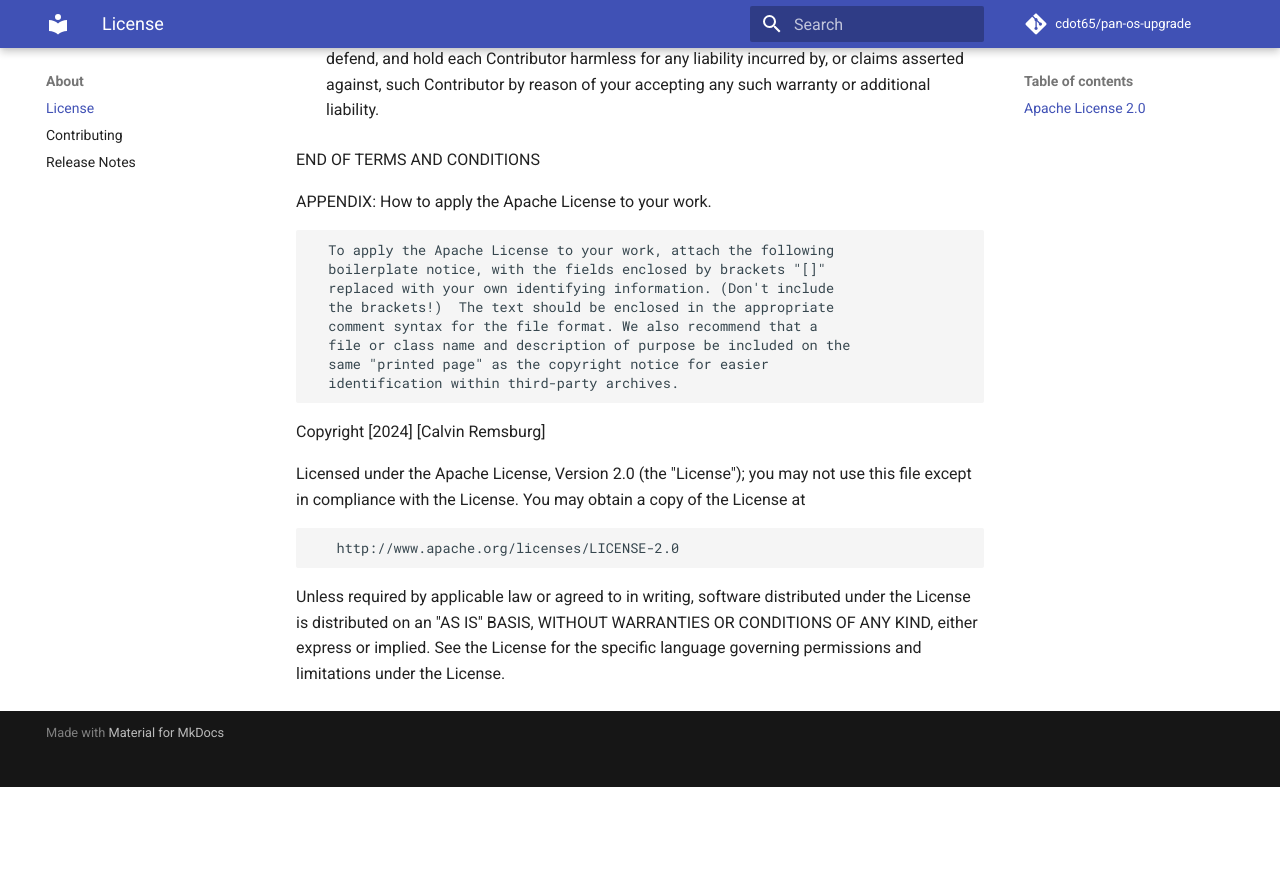
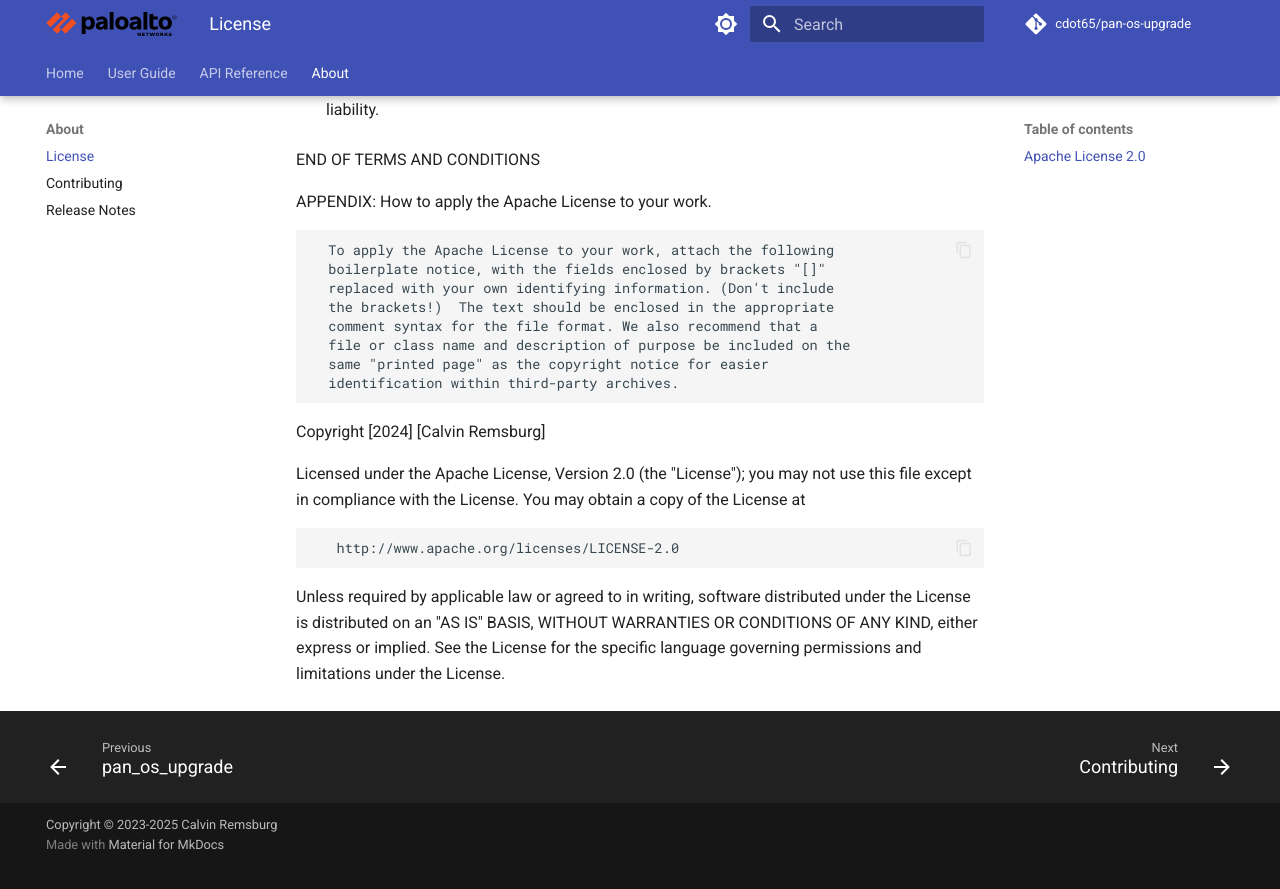
Before and after one commit to cdot65/pan-os-upgrade, an MkDocs documentation site: the page built from docs/about/license.md, in a window 1280 px wide and 900 px high, scrolled down 3441 px. Shown: the top 889 px of the window. Built offline with MkDocs 1.6.1 and Material for MkDocs 9.7.7, drawn with Linux system fonts in a browser that asks for light colours; comment, search, counter and statistics services are not loaded; before the commit the page ends 4228 px from its top, so only the background shows below that.

Commit message:
fix: update mkdocs configurations and workflow for compatibility
- Refactored mkdocs.yml to follow project standards and add improved features
- Added missing dependencies: mkdocs-autorefs and mkdocs-termynal
- Updated GitHub workflow to use Python 3.12 specifically to avoid compatibility issues
- Fixed autorefs plugin configuration issue with explicit link_titles setting

```diff
--- a/mkdocs.yml
+++ b/mkdocs.yml
@@ -1,21 +1,85 @@
-site_name: pan-os-upgrade Documentation
+site_name: PAN-OS Upgrade Automation
 site_description: Automate upgrades of Palo Alto Networks firewalls with Python
 site_url: https://cdot65.github.io/pan-os-upgrade/
 repo_name: cdot65/pan-os-upgrade
 repo_url: https://github.com/cdot65/pan-os-upgrade
+site_dir: site
+copyright: Copyright &copy; 2023-2025 Calvin Remsburg
+
 theme:
   name: material
+  logo: images/logo.svg
+  favicon: images/logo.svg
   language: en
   features:
+    - navigation.sections
+    - navigation.indexes
+    - navigation.top
     - navigation.tabs
+    - navigation.tabs.sticky
     - navigation.instant
+    - navigation.tracking
+    - navigation.footer
+    - content.code.copy
+    - content.code.annotate
+    - content.tabs.link
+  palette:
+    - scheme: default
+      primary: indigo
+      accent: indigo
+      toggle:
+        icon: material/brightness-7
+        name: Switch to dark mode
+    - scheme: slate
+      primary: indigo
+      accent: indigo
+      toggle:
+        icon: material/brightness-4
+        name: Switch to light mode
+
 plugins:
   - search
+  - termynal
+  - autorefs:
+      link_titles: true
   - mkdocstrings:
       handlers:
         python:
-          rendering:
-            show_source: true
+          options:
+            show_source: false
+          selection:
+            docstring_style: google
+
+markdown_extensions:
+  - admonition
+  - pymdownx.highlight:
+      anchor_linenums: true
+      line_spans: __span
+      pygments_lang_class: true
+  - pymdownx.details
+  - pymdownx.inlinehilite
+  - pymdownx.snippets
+  - pymdownx.superfences
+  - pymdownx.tabbed:
+      alternate_style: true
+  - attr_list
+  - md_in_html
+  - tables
+  - footnotes
+
+# Explicitly set the layout for home page with customizations
+not_in_nav: |
+  index.md
+
+extra_css:
+  - css/termynal.css
+  - css/custom.css
+
+extra_javascript:
+  - js/termynal.js
+  - js/custom.js
+
+# Define the navigation menu
 nav:
   - Home: index.md
   - User Guide:
@@ -34,9 +98,3 @@
       - License: about/license.md
       - Contributing: about/contributing.md
       - Release Notes: about/release-notes.md
-extra_css:
-  - css/termynal.css
-  - css/custom.css
-extra_javascript:
-  - js/termynal.js
-  - js/custom.js
--- a/pyproject.toml
+++ b/pyproject.toml
@@ -52,6 +52,8 @@
 ipdb = "^0.13.13"
 mkdocs-material = "^9.5.4"
 mkdocstrings = "^0.24.0"
+mkdocs-autorefs = "^0.4.1"
+mkdocs-termynal = "^0.0.2"
 pytest = "^7.4.4"
 python-dotenv = "^1.0.1"
 pytest-mock = "^3.12.0"
```
Also changed, not shown: 1 other file.
